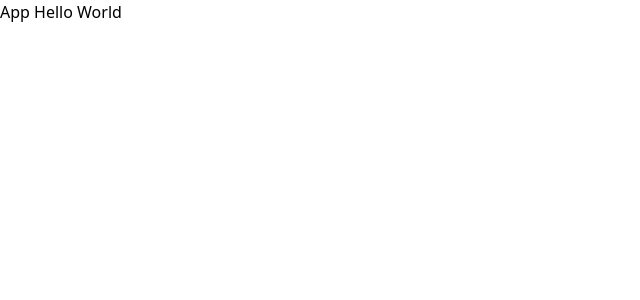
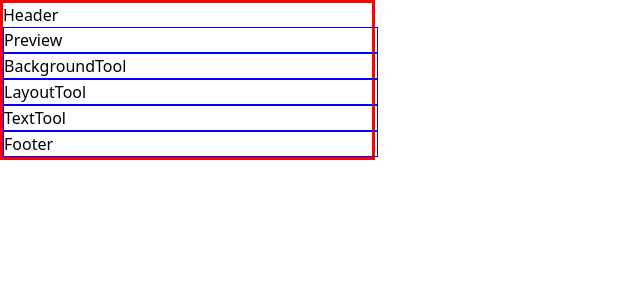
Before and after one commit to Yangjaecheon-Otter-Guardians/simple-thumbnail, a React (Create React App) app in the folder frontend/: page / in a window 1280 px wide. Shown: the top 300 px of the page, without its empty margins (0-640 px from the left). Built offline with nearby package versions, Linux system fonts and the light colour scheme.

Commit message:
feat : sections structure

```diff
--- a/frontend/public/index.html
+++ b/frontend/public/index.html
@@ -5,11 +5,7 @@
     <link rel="icon" href="%PUBLIC_URL%/favicon.svg" />
     <meta name="viewport" content="width=device-width, initial-scale=1" />
     <meta name="theme-color" content="#000000" />
-    <meta
-      name="description"
-      content="심플 썸네일"
-    />
-
+    <meta name="description" content="심플 썸네일" />
     <title>심플 썸네일</title>
   </head>
   <body>
--- /dev/null
+++ b/frontend/src/components/InteractiveContainer.tsx
@@ -0,0 +1,11 @@
+interface Props {
+  children: React.ReactNode;
+}
+
+function InteractiveContainer({ children }: Props) {
+  return (
+    <div style={{ border: 'solid 3px red', width: '375px' }}>{children}</div>
+  );
+}
+
+export default InteractiveContainer;
--- a/frontend/src/features/App.tsx
+++ b/frontend/src/features/App.tsx
@@ -1,6 +1,13 @@
-import React, { useEffect } from "react";
-import { useAppDispatch, useAppSelector } from "../app/hooks";
-import { helloWorld, selectHello } from "./appSlice";
+import React, { useEffect } from 'react';
+import { useAppDispatch, useAppSelector } from '../app/hooks';
+import InteractiveContainer from '../components/InteractiveContainer';
+import BackgroundTool from '../sections/BackgroundTool';
+import Footer from '../sections/Footer';
+import Header from '../sections/Header';
+import LayoutTool from '../sections/LayoutTool';
+import Preview from '../sections/Preview';
+import TextTool from '../sections/TextTool';
+import { helloWorld, selectHello } from './appSlice';
 
 const App = () => {
   const dispatch = useAppDispatch();
@@ -10,7 +17,16 @@ const App = () => {
     dispatch(helloWorld());
   }, []);
 
-  return <div>App {hello}</div>;
+  return (
+    <InteractiveContainer>
+      <Header />
+      <Preview />
+      <BackgroundTool />
+      <LayoutTool />
+      <TextTool />
+      <Footer />
+    </InteractiveContainer>
+  );
 };
 
 export default App;
--- /dev/null
+++ b/frontend/src/sections/BackgroundTool.tsx
@@ -0,0 +1,9 @@
+function BackgroundTool() {
+  return (
+    <div style={{ border: 'solid 1px blue', width: '375px' }}>
+      BackgroundTool
+    </div>
+  );
+}
+
+export default BackgroundTool;
--- /dev/null
+++ b/frontend/src/sections/Footer.tsx
@@ -0,0 +1,5 @@
+function Footer() {
+  return <div style={{ border: 'solid 1px blue', width: '375px' }}>Footer</div>;
+}
+
+export default Footer;
--- /dev/null
+++ b/frontend/src/sections/Header.tsx
@@ -0,0 +1,12 @@
+function Header() {
+  return (
+    <div
+      // style={{ border: 'solid 1px blue', width: '375px' }}
+      className="bg-black"
+    >
+      Header
+    </div>
+  );
+}
+
+export default Header;
--- /dev/null
+++ b/frontend/src/sections/LayoutTool.tsx
@@ -0,0 +1,7 @@
+function LayoutTool() {
+  return (
+    <div style={{ border: 'solid 1px blue', width: '375px' }}>LayoutTool</div>
+  );
+}
+
+export default LayoutTool;
--- /dev/null
+++ b/frontend/src/sections/Preview.tsx
@@ -0,0 +1,7 @@
+function Preview() {
+  return (
+    <div style={{ border: 'solid 1px blue', width: '375px' }}>Preview</div>
+  );
+}
+
+export default Preview;
--- /dev/null
+++ b/frontend/src/sections/TextTool.tsx
@@ -0,0 +1,7 @@
+function TextTool() {
+  return (
+    <div style={{ border: 'solid 1px blue', width: '375px' }}>TextTool</div>
+  );
+}
+
+export default TextTool;
```
